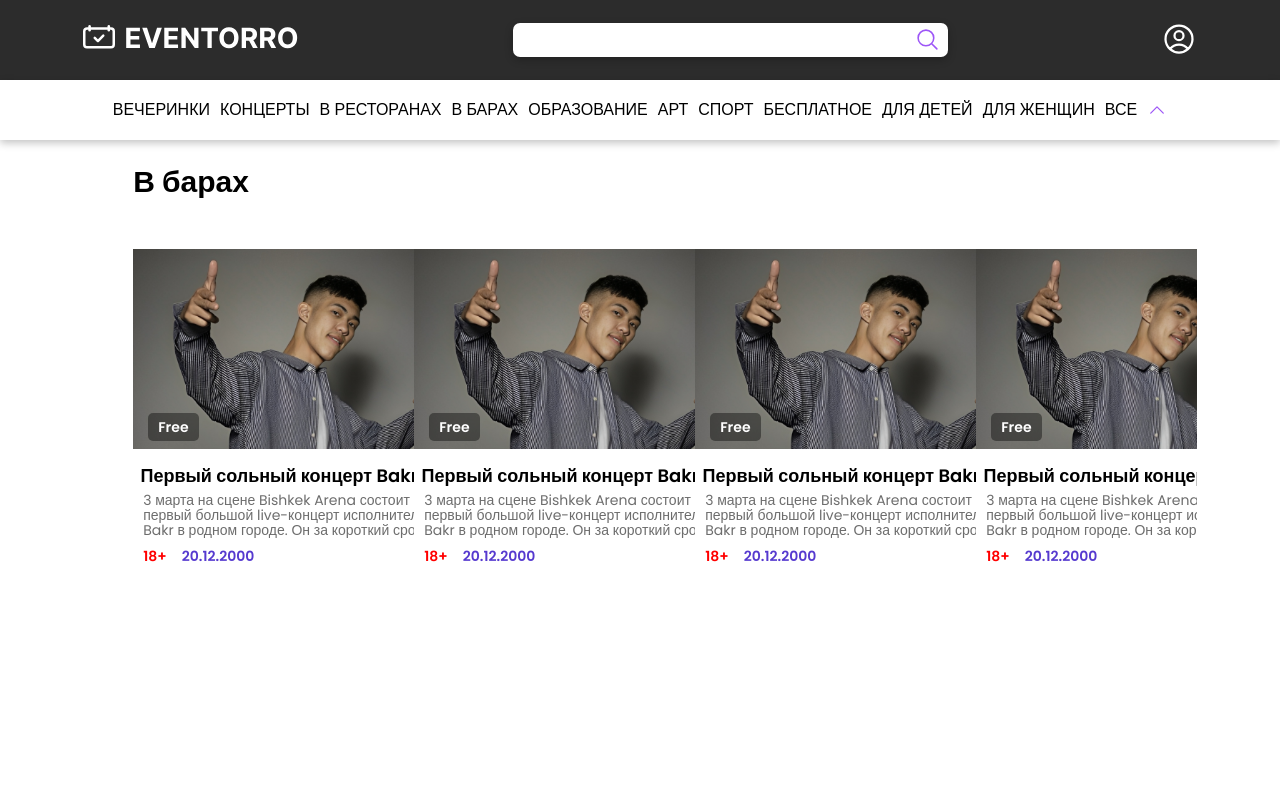
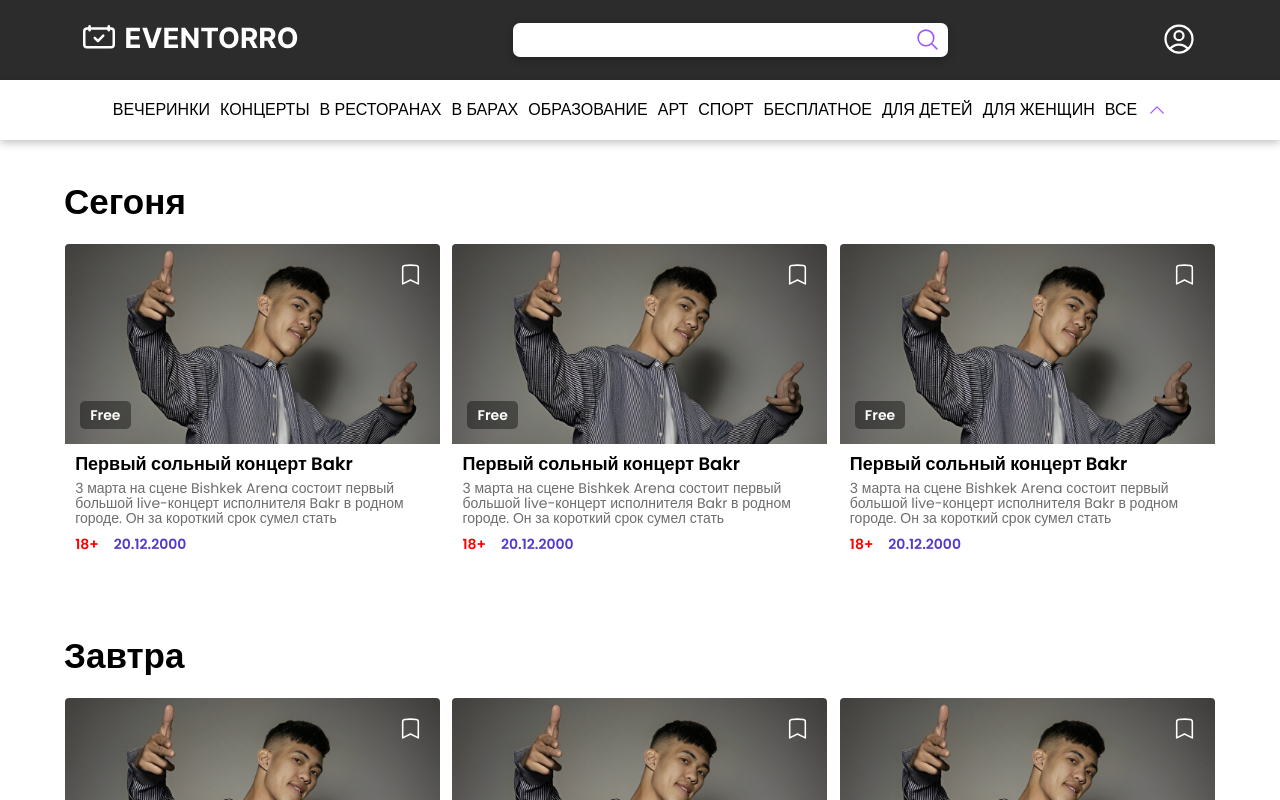
Before and after one commit to amangeldi0/eventero, a React (Vite) app: page / in a window 1280 px wide. Shown: the top 800 px of the page. Built offline with nearby package versions, Linux system fonts and the light colour scheme.

Commit message:
adaptive eventCard, adaptive swiper, adaptive layout, change some styles

```diff
--- a/src/app/styles/index.scss
+++ b/src/app/styles/index.scss
@@ -7,3 +7,11 @@
     color: var(--third-color);
     min-height: 100vh;
 }
+
+.swiper-wrapper {
+    .swiper-slide{
+        display: flex;
+        align-items: center;
+        justify-content: center;
+    }
+}
--- a/src/features/EventCard/EventCard.module.scss
+++ b/src/features/EventCard/EventCard.module.scss
@@ -1,27 +1,44 @@
 .eventCard {
-    margin: 50px;
-    width: 320px;
+    width: 375px;
     height: 350px;
     position: relative;
     overflow: hidden;
     background-color: var(--secondary-bg-color);
     transition: transform .3s ease-out;
     cursor: pointer;
+    border-radius: 4px;
 
     &:hover{
         transform: translateY(-10px);
         box-shadow: rgb(50 50 93 / 25%) 0 6px 12px -2px, rgb(0 0 0 / 30%) 0 3px 7px -3px;
     }
+
+    @media (max-width: 480px) {
+        width: 98%;
+        height: 300px;
+    }
+
+    @media (max-width: 420px) {
+        width: 98%;
+        height: 240px;
+    }
+
 }
 
 .eventImage{
     position: relative;
+    width: 100%;
+    height: 200px;
+
+    @media (max-width: 480px) {
+        height: 180px;
+    }
 
     img{
         width: 100%;
+        height: 100%;
         object-fit: cover;
         object-position: center;
-        height: 200px;
     }
 }
 
@@ -35,6 +52,11 @@
     align-items: center;
     justify-content: center;
     border-radius: 50%;
+
+    @media (max-width: 480px) {
+        height: 30px;
+        width: 30px;
+    }
 }
 
 .bookmarkIcon{
@@ -46,6 +68,11 @@
     &:hover {
         fill: var(--secondary-color);
     }
+
+    @media (max-width: 480px) {
+        width: 22px;
+        height: 22px;
+    }
 }
 
 .eventInfo{
@@ -55,18 +82,30 @@
     justify-content: space-between;
     flex-direction: column;
     gap: 7px;
+    position: relative;
+
+    @media (max-width: 480px) {
+        padding: 5px;
+    }
 }
 
 .title {
+    align-self: start;
+
     h3{
         font: var(--font-l);
         font-weight: 600;
         max-height: 40px;
-        text-align: left;
+        text-align: start;
         overflow: hidden;
         line-height: 20px;
         color: var(--third-color);
-        margin-left: -28px;
+
+        @media (max-width: 480px) {
+            font: var(--font-m);
+            font-weight: 600;
+            overflow: hidden;
+        }
     }
 }
 
@@ -79,6 +118,10 @@
     overflow: hidden;
     line-height: 15px;
     color: #6d6d6d;
+
+    @media (max-width: 420px) {
+        display: none;
+    }
 }
 
 .price{
@@ -93,6 +136,10 @@
     cursor: pointer;
     font: var(--font-sm);
     font-weight: 600;
+
+    @media (max-width: 420px) {
+        font: var(--font-s);
+    }
 
     .descriptionOverflow {
         position: absolute;
@@ -109,6 +156,12 @@
     display: flex;
     justify-content: flex-start;
     gap: 5px;
+
+    @media (max-width: 420px) {
+        position: absolute;
+        top: -42px;
+        left: 60%;
+    }
 }
 
 .additionField {
@@ -116,10 +169,26 @@
     color: rgb(41 5 194 / 79%);
     padding: 0 5px;
     font-weight: 600;
+    border-radius: 5px;
+
+    @media (max-width: 420px) {
+        color: var(--secondary-color);
+        background: rgb(0 0 0 / 40%);
+        padding: 3px 5px;
+        font: var(--font-s);
+    }
+
+
 
     span{
         color: red;
         padding-left: 5px;
-        margin-left: -10px
+        margin-left: -10px;
+
+        @media (max-width: 420px) {
+            color: var(--secondary-color);
+            padding: 0;
+            margin-left: 0;
+        }
     }
 }
--- a/src/features/FastSearch/FastSearc.module.scss
+++ b/src/features/FastSearch/FastSearc.module.scss
@@ -11,6 +11,7 @@
     display: flex;
     align-items: center;
     position: relative;
+    justify-content: center;
 }
 
 .MainFilter{
@@ -22,11 +23,6 @@
 
     @media (max-width: 1430px) {
         gap: 0;
-    }
-
-    @media (max-width: 1365px) {
-        justify-content: center;
-        flex-wrap: wrap;
     }
 }
 
@@ -74,15 +70,19 @@
 
 
 .AdditionalFilter{
-    width: 100%;
-    height: 15em;
+    width: 95%;
     display: none;
-    flex-flow: column wrap;
+    grid-template-columns: 1fr 1fr 1fr 1fr;
     box-shadow: rgb(0 0 0 / 24%) 0 3px 8px;
     position: absolute;
     background-color: var(--secondary-bg-color);
-    bottom: -16em;
+    bottom: -300px;
     z-index: 10;
+    padding: 20px;
+
+    @media (max-width: 1250px) {
+        bottom: -250px;
+    }
 }
 
 .AdditionalFilterChild{
@@ -91,6 +91,11 @@
     justify-content: center;
     flex-grow: 1;
     height: 50px;
+
+    @media (max-width: 1250px) {
+        height: 40px;
+        font-size: 15px;
+    }
 
     .AdditionalFilterButton {
         position: relative;
@@ -120,7 +125,9 @@
 
 
 .active{
-    display: flex;
+    display: grid;
+    justify-content: center;
+    align-items: center;
 }
 
 
--- a/src/pages/MainPage/MainPage.module.scss
+++ b/src/pages/MainPage/MainPage.module.scss
@@ -1,29 +1,19 @@
 .mainPage{
     background: var(--secondary-bg-color);
-    position: relative;
-    width: 100%;
 }
 
-.mainContainer{
-    display: flex;
-    width: 100%;
-}
+.layout{
+    width: 1152px;
 
+    @media (max-width: 1160px) {
+        width: 89%;
+    }
 
-.title{
-    margin-top: 30px;
-    font-size: 30px;
-    margin-left: 50px;
-    margin-bottom: -5px;
-    font-weight: 600;
-    transition: color .2s ease-in-out;
-    cursor: pointer;
+    @media (max-width: 1000px) {
+        width: 92%;
+    }
 
-    &:hover{
-        color: var(--primary-color);
+    @media (max-width: 768px) {
+        width: 96%;
     }
 }
-
-.swiper{
-    margin-top: 10px;
-}
--- a/src/pages/MainPage/MainPage.tsx
+++ b/src/pages/MainPage/MainPage.tsx
@@ -1,43 +1,18 @@
-import { Swiper, SwiperSlide } from 'swiper/react';
-
-import { EventCard } from '@/features/EventCard/EventCard';
 import { FastSearch } from '@/features/FastSearch/FastSearch';
 import { Layout } from '@/shared/ui/Layout/Layout';
+import { EventsSwiper } from '@/widgets/Events/EventsSwiper';
 
 import cls from './MainPage.module.scss';
 
 const MainPage = () => (
     <div className={cls.mainPage}>
         <FastSearch />
-        <div
-            className={cls.mainContainer}
-        >
+        <Layout className={cls.layout}>
+            <EventsSwiper title="Сегоня" />
+            <EventsSwiper title="Завтра" />
+            <EventsSwiper title="На этой неделе" />
 
-            <Layout
-                className={cls.e}
-            >
-                <div
-                    className={cls.title}
-                >
-                    В барах
-                </div>
-                <Swiper
-                    className={cls.swiper}
-                    slidesPerView={4}
-                    spaceBetween={10}
-                >
-                    <SwiperSlide><EventCard /></SwiperSlide>
-                    <SwiperSlide><EventCard /></SwiperSlide>
-                    <SwiperSlide><EventCard /></SwiperSlide>
-                    <SwiperSlide><EventCard /></SwiperSlide>
-                    <SwiperSlide><EventCard /></SwiperSlide>
-                    <SwiperSlide><EventCard /></SwiperSlide>
-                    <SwiperSlide><EventCard /></SwiperSlide>
-                    <SwiperSlide><EventCard /></SwiperSlide>
-                </Swiper>
-            </Layout>
-
-        </div>
+        </Layout>
     </div>
 );
 
--- /dev/null
+++ b/src/shared/constants/swiper/swiperLayout.ts
@@ -0,0 +1,90 @@
+export const swiperLayout = {
+    320: {
+        slidesPerView: 1.05,
+        spaceBetween: 1,
+    },
+    340: {
+        slidesPerView: 1.09,
+        spaceBetween: 1,
+    },
+    360: {
+        slidesPerView: 1.1,
+        spaceBetween: 2,
+    },
+    380: {
+        slidesPerView: 1.2,
+        spaceBetween: 3,
+    },
+    400: {
+        slidesPerView: 1.3,
+        spaceBetween: 5,
+    },
+    460: {
+        slidesPerView: 1.4,
+        spaceBetween: 2,
+    },
+
+    520: {
+        slidesPerView: 1.5,
+        spaceBetween: 10,
+    },
+    600: {
+        slidesPerView: 1.6,
+        spaceBetween: 10,
+    },
+
+    660: {
+        slidesPerView: 1.8,
+        spaceBetween: 10,
+    },
+    730: {
+        slidesPerView: 1.9,
+        spaceBetween: 10,
+    },
+    760: {
+        slidesPerView: 1.95,
+        spaceBetween: 10,
+    },
+    800: {
+        slidesPerView: 2,
+        spaceBetween: 10,
+    },
+    870: {
+        slidesPerView: 2.1,
+        spaceBetween: 10,
+    },
+    920: {
+        slidesPerView: 2.2,
+        spaceBetween: 10,
+    },
+    940: {
+        slidesPerView: 2.3,
+        spaceBetween: 10,
+    },
+    960: {
+        slidesPerView: 2.4,
+        spaceBetween: 10,
+    },
+    980: {
+        slidesPerView: 2.5,
+        spaceBetween: 10,
+    },
+    1000: {
+        slidesPerView: 2.6,
+        spaceBetween: 10,
+    },
+
+    1030: {
+        slidesPerView: 2.7,
+        spaceBetween: 10,
+    },
+    1040: {
+        slidesPerView: 2.8,
+        spaceBetween: 10,
+    },
+    1052: {
+        slidesPerView: 3,
+        spaceBetween: 10,
+    },
+
+};
--- a/src/shared/ui/Layout/Layout.module.scss
+++ b/src/shared/ui/Layout/Layout.module.scss
@@ -1,6 +1,10 @@
 .layout {
     width: 87%;
     margin: 0 auto;
+
+    @media (max-width: 1160px) {
+        width: 89%;
+    }
 
     @media (max-width: 1000px) {
         width: 92%;
--- /dev/null
+++ b/src/widgets/Events/EventsSwiper.module.scss
@@ -0,0 +1,17 @@
+.EventsSwiperTitle{
+    display: inline-block;
+    font-size: 35px;
+    font-weight: 600;
+    margin: 50px 0 30px;
+    cursor: pointer;
+
+    &:hover{
+        color: var(--primary-color);
+    }
+}
+
+.swiperSlide {
+    display: flex;
+    align-items: center;
+    justify-content: center;
+}
--- /dev/null
+++ b/src/widgets/Events/EventsSwiper.tsx
@@ -0,0 +1,37 @@
+import { FC } from 'react';
+import { FreeMode } from 'swiper';
+import { Swiper, SwiperSlide } from 'swiper/react';
+
+import { EventCard } from '@/features/EventCard/EventCard';
+import { swiperLayout } from '@/shared/constants/swiper/swiperLayout';
+
+import cls from './EventsSwiper.module.scss';
+
+interface EventsSwiperProps {
+    title: string;
+}
+export const EventsSwiper:FC<EventsSwiperProps> = ({ title }) => {
+    const exampleArray = [1, 2, 3, 4, 5, 6, 7, 8];
+    return (
+        <div className={cls.EventsSwiper}>
+            <div className={cls.EventsSwiperTitle}>{title}</div>
+            <Swiper
+                slidesPerView={1.4}
+                className={cls.swiper}
+                spaceBetween={20}
+                freeMode
+                pagination={{
+                    clickable: true,
+                }}
+                modules={[FreeMode]}
+                breakpoints={swiperLayout}
+            >
+                {exampleArray.map((slide) => (
+                    <SwiperSlide className={cls.swiperSlide} key={slide}>
+                        <EventCard />
+                    </SwiperSlide>
+                ))}
+            </Swiper>
+        </div>
+    );
+};
```
